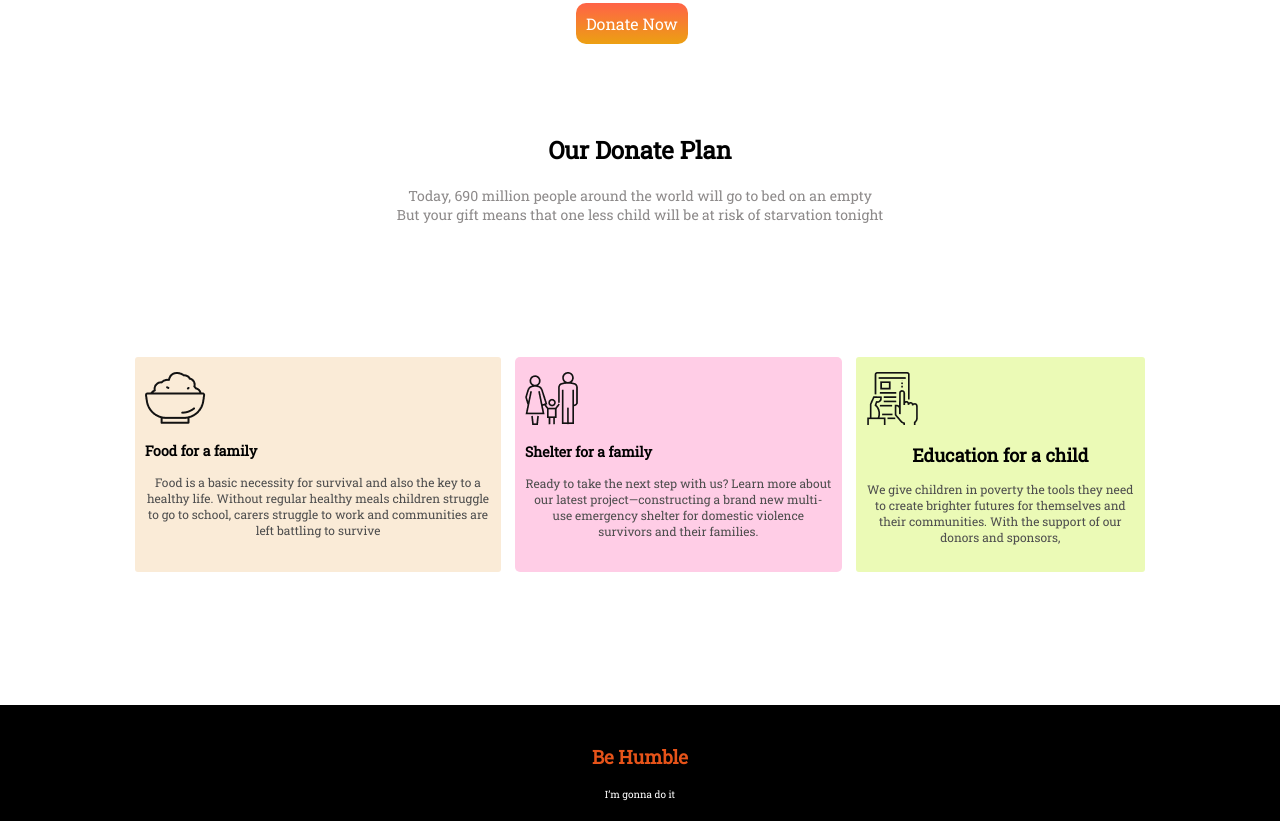
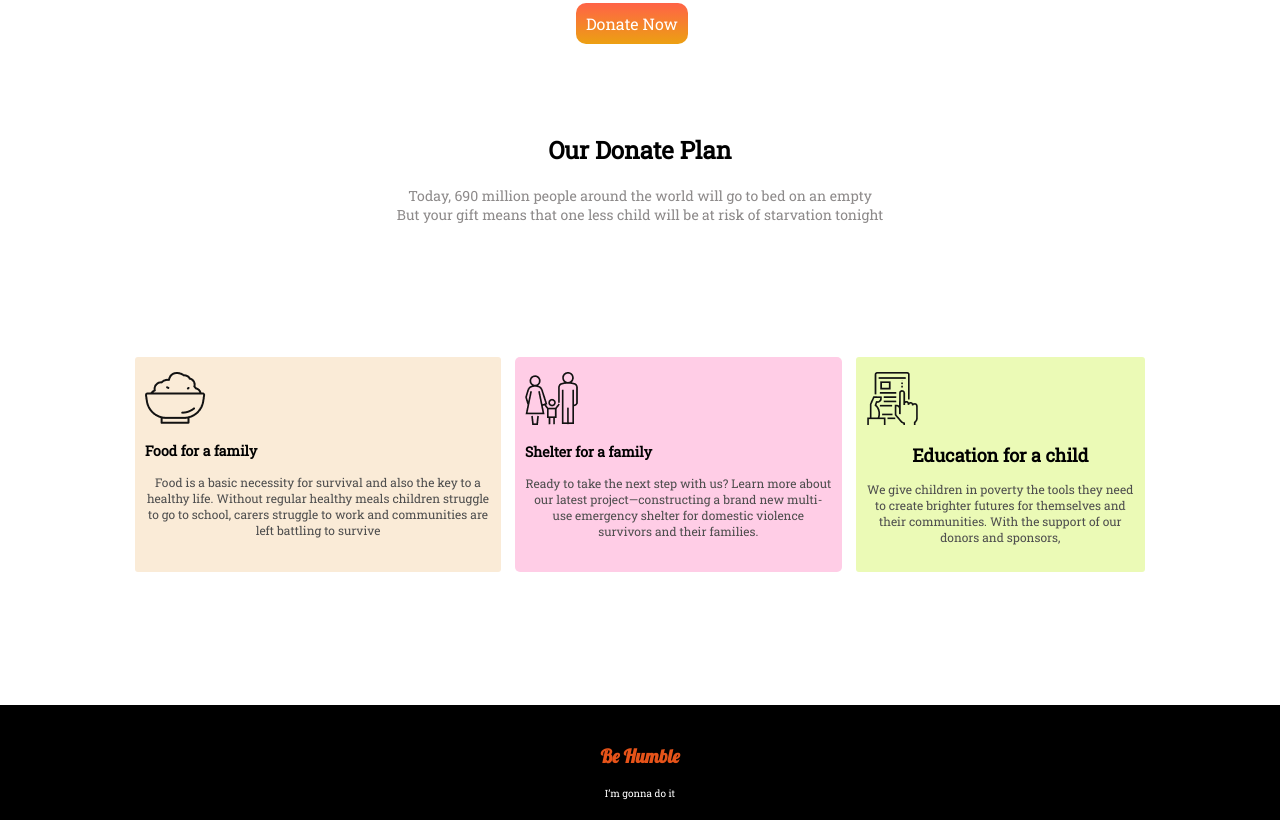
Before and after one commit to rajibhossainimran/donate-today-repo, a plain HTML site: page index.html in a window 1280 px wide. Shown: the part 935-1756 px from the top of the page. Drawn offline with Linux system fonts and the light colour scheme.

Commit message:
footer change

```diff
--- a/index.html
+++ b/index.html
@@ -8,7 +8,7 @@
     <title>Donate Today</title>
     <link rel="preconnect" href="https://fonts.googleapis.com">
     <link rel="preconnect" href="https://fonts.gstatic.com" crossorigin>
-    <link href="https://fonts.googleapis.com/css2?family=Nunito:ital,wght@0,200;1,200;1,300&family=Poppins:ital@0;1&family=Roboto+Slab&family=Roboto:wght@300&display=swap" rel="stylesheet">
+    <link href="https://fonts.googleapis.com/css2?family=Lobster&family=Nunito:ital,wght@0,200;1,200;1,300&family=Poppins:ital@0;1&family=Roboto+Slab&family=Roboto:wght@300&display=swap" rel="stylesheet">
     <link rel="stylesheet" href="style.css">
 </head>
 
--- a/style.css
+++ b/style.css
@@ -114,6 +114,7 @@ footer {
 
 #footer-text {
     color: rgb(230, 83, 25);
+    font-family: 'Lobster', cursive;
 }
 
 #footer-p-text {
```
